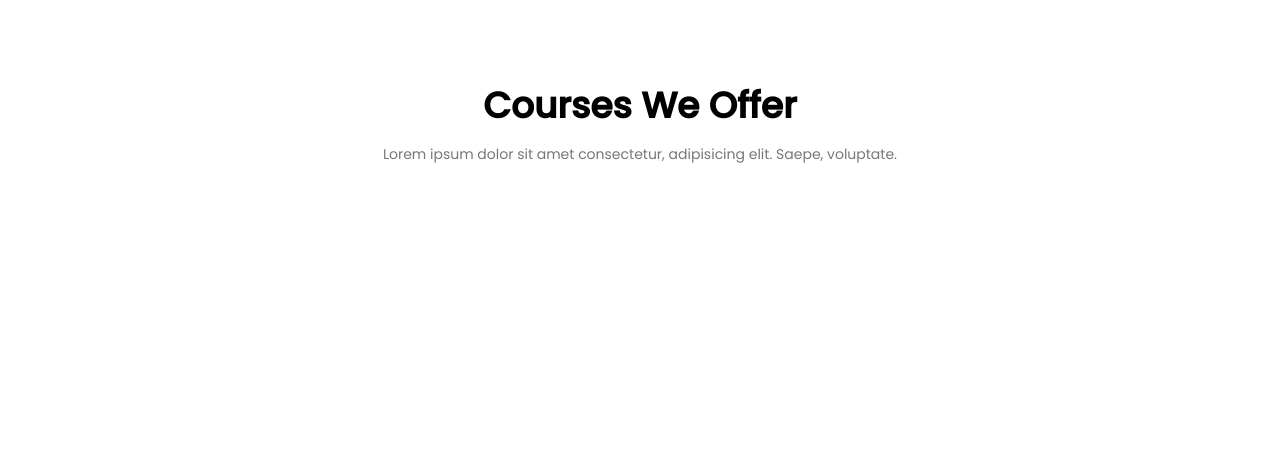
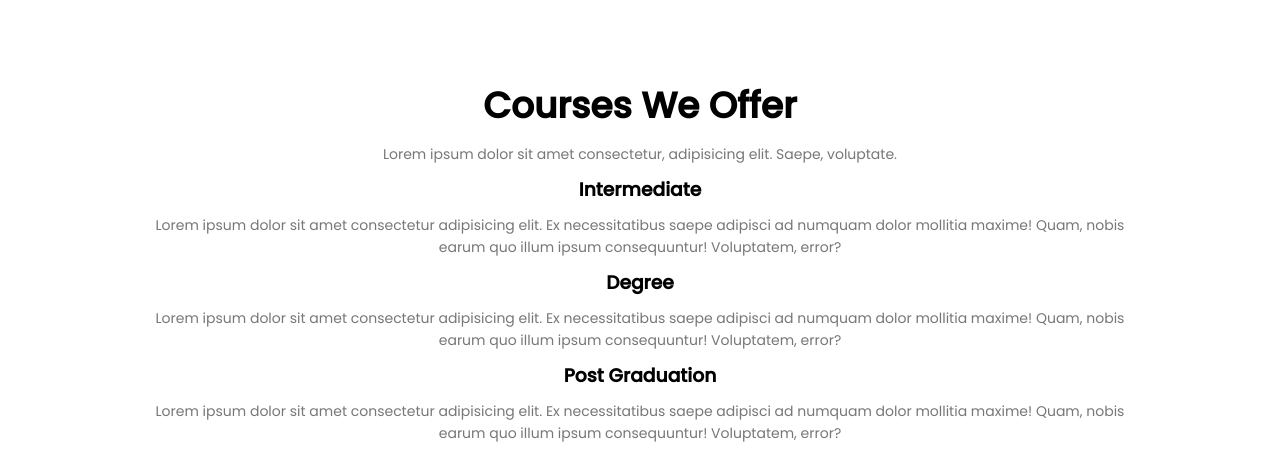
Before and after one commit to Cumayevomr/Responsive-Multi-Page-Website-Design, a plain HTML site: page index.html in a window 1280 px wide. Shown: the part 822-1276 px from the top of the page. Before the commit the page ends 997 px from the top, so only its background shows below. Drawn offline with Linux system fonts and the light colour scheme.

Commit message:
row generating

```diff
--- a/index.html
+++ b/index.html
@@ -38,6 +38,23 @@
      <section class="course">
         <h1>Courses We Offer</h1>
         <p>Lorem ipsum dolor sit amet consectetur, adipisicing elit. Saepe, voluptate.</p>
+
+        <div class="row">
+            <div class="course-col">
+                <h3>Intermediate</h3>
+                <p>Lorem ipsum dolor sit amet consectetur adipisicing elit. Ex necessitatibus saepe adipisci ad numquam dolor mollitia maxime! Quam, nobis earum quo illum ipsum consequuntur! Voluptatem, error?</p>
+            </div>
+            <div class="course-col">
+                <h3>Degree</h3>
+                <p>Lorem ipsum dolor sit amet consectetur adipisicing elit. Ex necessitatibus saepe adipisci ad numquam dolor mollitia maxime! Quam, nobis earum quo illum ipsum consequuntur! Voluptatem, error?</p>
+            </div>
+            <div class="course-col">
+                <h3>Post Graduation</h3>
+                <p>Lorem ipsum dolor sit amet consectetur adipisicing elit. Ex necessitatibus saepe adipisci ad numquam dolor mollitia maxime! Quam, nobis earum quo illum ipsum consequuntur! Voluptatem, error?</p>
+            </div>
+        </div>
+
+
      </section>
 
 
```
